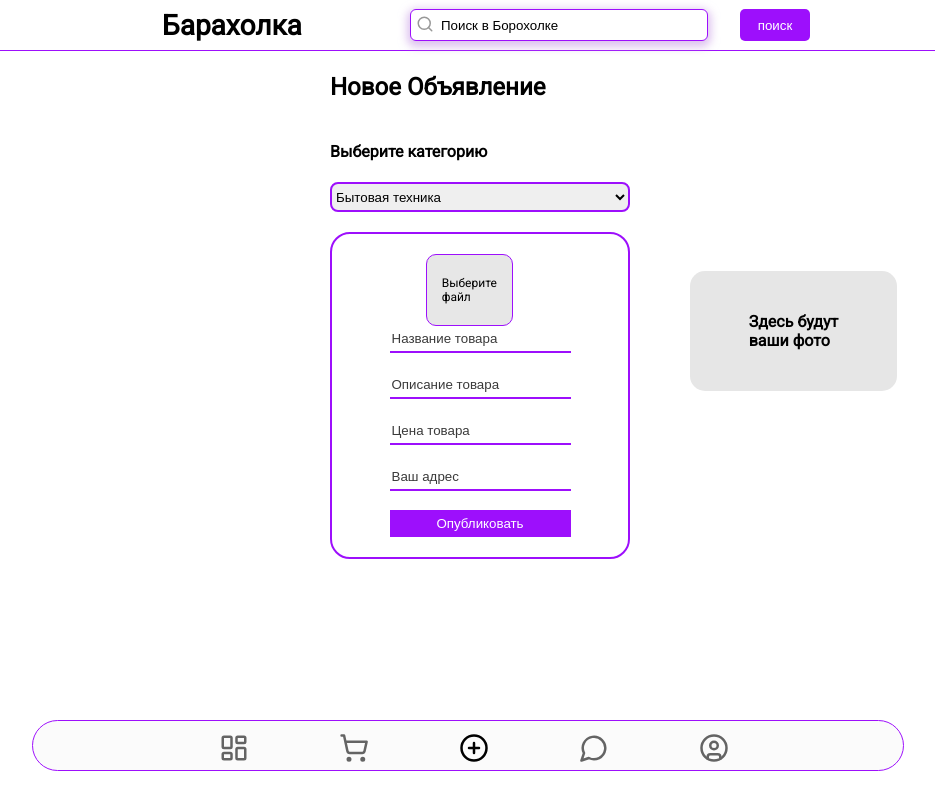
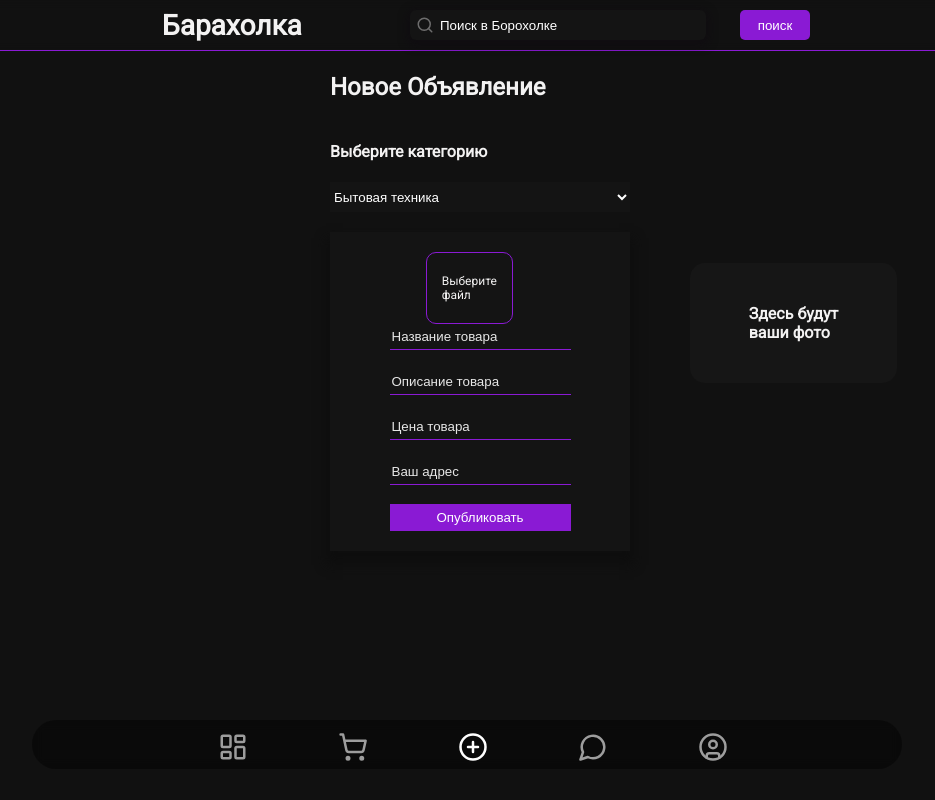
Before and after one commit to Shohin387/flea-market-client, a Next.js app: page /add-product in a window 1280 px wide. Shown: the whole page, without its empty margins (160-1095 px from the left). Built offline with nearby package versions, Linux system fonts and the light colour scheme.

Commit message:
Изменил тему сайта на темный

```diff
--- a/src/app/global.css
+++ b/src/app/global.css
@@ -6,12 +6,14 @@
 
 
 :root {
-	--purple-color-elem: rgb(157, 15, 252)
+	--purple-color-elem: rgb(138, 26, 212)
 }
 
 
 
 body {
+	background-color: rgb(17, 17, 17);
+	color:  rgb(243, 242, 242);
 	font-family: robot;
 	margin: 0;
 	padding: 0;
--- a/src/components/panel-navigation.tsx
+++ b/src/components/panel-navigation.tsx
@@ -24,31 +24,31 @@ const PanelNavigation = ({children}: {children: React.PropsWithChildren | React.
             <nav  className={stylePanel.navigationPanel}>
                 <Link href="/home">
                     <div className={stylePanel.navigationButton} id="home">
-                        <LayoutDashboard size={30} color="black" opacity={locate == "/home" ? 1 : 0.6}/>
+                        <LayoutDashboard size={30} color="white" opacity={locate == "/home" ? 1 : 0.6}/>
                     </div>
                 </Link>
 
                 <Link href="/profile">
                     <div className={stylePanel.navigationButton} id="profile">
-                        <ShoppingCart size={30} opacity={locate == "/basket" ? 1 : 0.6} color="black"/>
+                        <ShoppingCart size={30} opacity={locate == "/basket" ? 1 : 0.6} color="white"/>
                     </div>
                 </Link>
 
                 <Link href="/add-product">
                     <div className={stylePanel.navigationButton} id="add-product">
-                        <PlusCircle size={30} opacity={locate == "/add-product" ? 1 : 0.6} color="black"/>
+                        <PlusCircle size={30} opacity={locate == "/add-product" ? 1 : 0.6} color="white"/>
                     </div>
                 </Link>
 
                 <Link href="/profile">
                     <div className={stylePanel.navigationButton} id="profile">
-                        <MessageCircle size={30} opacity={locate == "/profile" ? 1 : 0.6} color="black"/>
+                        <MessageCircle size={30} opacity={locate == "/profile" ? 1 : 0.6} color="white"/>
                     </div>
                 </Link>
 
                 <Link href="/profile">
                     <div className={stylePanel.navigationButton} id="profile">
-                        <UserCircle size={30} opacity={locate == "/profile" ? 1 : 0.6} color="black"/>
+                        <UserCircle size={30} opacity={locate == "/profile" ? 1 : 0.6} color="white"/>
                     </div>
                 </Link>
             </nav>
--- a/src/components/product-page-components/block-for-pay.tsx
+++ b/src/components/product-page-components/block-for-pay.tsx
@@ -19,7 +19,7 @@ const BlockForPay: FC<{data: TypeAllData}> = ({data}) => {
                 <div className={styleProduct.salesManInfo}>
                     <Avatar radius={50} size={100} urlAvatar={data?.profilePhoto} userName={data?.name}/>
 
-                    <h2><Link style={{textDecoration: "none", color: "black"}} href={"/user/" + data?.userId}>{data?.name}</Link></h2>
+                    <h2><Link style={{textDecoration: "none"}} href={"/user/" + data?.userId}>{data?.name}</Link></h2>
                     <PlusSquare cursor={"pointer"} size={30} color="var(--purple-color-elem)"/>
                 </div>
 
--- a/src/components/product-page-components/photo-and-info.tsx
+++ b/src/components/product-page-components/photo-and-info.tsx
@@ -20,7 +20,7 @@ const PhotoAndInfo: FC<Data> = ({data, setIsFullScrean}) => {
 
     return (
         <article>
-            <Link href='/home'><ArrowLeft color="black" style={{margin:"10px 20px -20px 2%"}}/></Link>
+            <Link href='/home'><ArrowLeft color="white" style={{margin:"10px 20px -20px 2%"}}/></Link>
 
             <div style={{backgroundImage: `url(${data?.imgSrc})`, marginLeft: "3%", marginTop: "30px"}} className={styleProduct.conteiner}>
                 <div className={`${styleProduct.conteiner} `}>
@@ -28,7 +28,7 @@ const PhotoAndInfo: FC<Data> = ({data, setIsFullScrean}) => {
                 </div>
             </div>
 
-            <h1 className={styleProduct.priceProduct}>{data?.price} </h1><RussianRuble size={26} color="black"/>
+            <h1 className={styleProduct.priceProduct}>{data?.price} </h1><RussianRuble size={26} color="white"/>
             <p className={styleProduct.nameProduct}>{data?.nameProduct}</p>
             <div style={{marginLeft: "3%"}}>
                 <h2 style={{fontSize: "clamp(20px, 4vw, 28px)"}}>Описание </h2 >
--- a/src/components/salesman-profiles-components/headerProfile.tsx
+++ b/src/components/salesman-profiles-components/headerProfile.tsx
@@ -32,7 +32,7 @@ export default function HeaderProfile({id}: {id: string}) {
 
 
             <article className={profileStyle.m_20}>
-                <button  className={classSubsBtn}><Send size={20}/> Написать</button>
+                <button  className={classSubsBtn}>Написать</button>
                 <button className={profileStyle.subsBtn} type="button">Подписаться</button> <br />
                 <SubscribersConteiner className={profileStyle.mainBlockSupscribers} setCount={setCountSubs} cumirID={+id}/>
             </article>
--- a/src/styles/add-product.module.css
+++ b/src/styles/add-product.module.css
@@ -1,8 +1,10 @@
 .selectCategory {
     height: 30px;
-    border: var(--purple-color-elem) 2px solid;
-    border-radius:8px;
+    border:none;
+    outline: none;
     margin-bottom: 20px;
+    background-color: rgb(20, 20, 20);
+    color: white;
 }
 
 
@@ -14,8 +16,8 @@
 
 .formAddProduct {
     padding: 20px;
-    border: var(--purple-color-elem) 2px solid;
-    border-radius: 20px;
+    background-color: rgb(20, 20, 20);
+    box-shadow: 0px 10px 10px 4px rgb(14, 14, 14);
     display: grid;
     justify-content: center;
 }
@@ -27,7 +29,6 @@
     word-wrap: break-word;
     border: var(--purple-color-elem) 1.5px solid;
     align-items: center;
-    background-color: rgb(231, 231, 231);
     font-size: 12px;
     padding-left: 15px;
     border-radius: 10px;
@@ -40,14 +41,14 @@
 .InputDiscriptionProduct {
     background-color: rgba(255, 255, 255, 0);
     border: none;
-    border-bottom: var(--purple-color-elem) 2px solid;
+    border-bottom: var(--purple-color-elem) 1.3px solid;
     outline: none;
     height: 23px;
     z-index: 1;
 }
 
 .InputDiscriptionProduct::placeholder {
-    color: rgb(58, 58, 58);
+    color: rgb(231, 231, 231);
 }
 
 .btnForPublic {
@@ -63,7 +64,7 @@
     height: 120px;
     position: relative;
     width: 207px;
-    background-color: rgb(230, 230, 230);
+    background-color: rgb(22, 22, 22);
     left: 120%;
     overflow: hidden;
     bottom:  240%;
--- a/src/styles/header.module.css
+++ b/src/styles/header.module.css
@@ -10,8 +10,6 @@
     align-items: center;
     justify-content: center;
     z-index: 10;
-
-    background-color: rgb(255, 255, 255);
     backdrop-filter: blur(4.4px);
 }
 
@@ -45,16 +43,15 @@
 }
 
 .headerInput {
+    background-color: rgb(20, 20, 20);
     height: 28px;
-    border: 1.5px solid var(--purple-color-elem);
+    border: none;
     border-radius: 6px;
     width: 100%;
-    background-color: rgb(255, 255, 255);
-    color: black;
     padding-left: 30px;
     outline: none;
     width: 80%;
-    box-shadow: 0px 3px 8px 3px  rgba(197, 152, 228, 0.589);
+    box-shadow: 0px 3px 8px 3px  rgba(15, 11, 17, 0.589);
 }
 
 .searchImg {
@@ -67,7 +64,7 @@
 }
 
 .headerInput::placeholder {
-    color: black;
+    color: white
 }
 
 
--- a/src/styles/panel-navigation.module.css
+++ b/src/styles/panel-navigation.module.css
@@ -14,9 +14,8 @@
     padding-left: 8%;
 
     /*Тут мы кросоту наводим*/
-    border: 1.5px solid var(--purple-color-elem);
     border-radius: 120px;
-    background-color: rgba(245, 245, 245, 0.38);
+    background-color: rgba(0, 0, 0, 0.404);
     backdrop-filter: blur(6px);
     z-index: 10;
 }
--- a/src/styles/product-page-style.module.css
+++ b/src/styles/product-page-style.module.css
@@ -10,7 +10,7 @@
     background-size: cover;
     background-position: center;
     overflow: hidden;
-    background-color: rgba(0, 0, 0, 0.548);
+    background-color: rgba(0, 0, 0, 0.664);
     backdrop-filter: blur(5px);
 
 }
@@ -38,7 +38,7 @@
 }
 
 .discription {
-    background-color: rgba(235, 235, 235, 0.89);
+    background-color: rgb(22, 22, 22);
     padding:3%;
     border-radius: 5px;
     margin-right: 20px;
@@ -76,7 +76,7 @@
 
 .blockPay {
     width: 350px;
-
+    color: white;
     position: fixed;
     margin-left: 130px;
     margin-top: 50px;
```
Also changed, not shown: src/styles/card.module.css (+6 -7 lines), src/styles/profile.module.css (+5 -4 lines).
